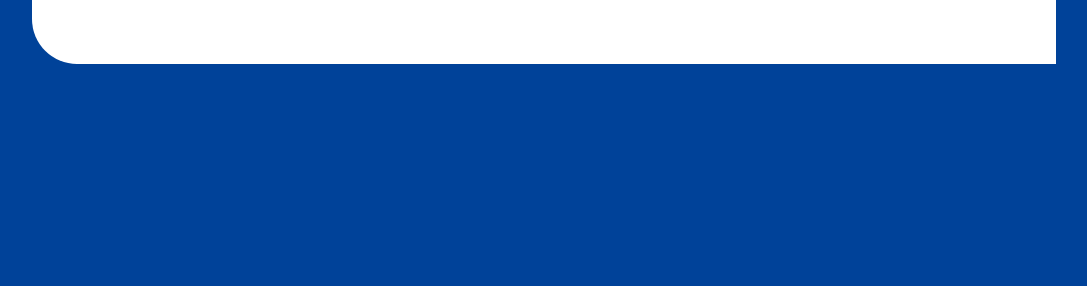
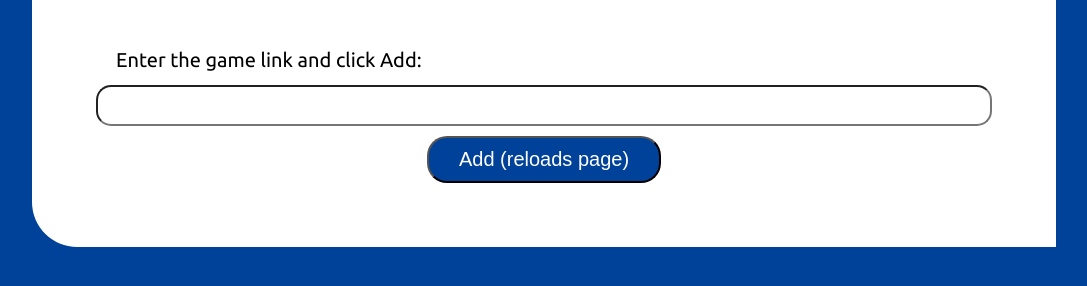
Before and after one commit to ivanelisandro/IzzyWishlist, a Django app: page /ps in a window 1280 px wide. Shown: the part 313-599 px from the top of the page, without its empty margins (96-1183 px from the left). Run offline with Django 3.2, Linux system fonts and the light colour scheme.

Commit message:
CHANGED: Updated layout and styles to include a form that enables the user to include games using the UI. This covers the item 4.2 of task "4. Playsapp Main Page".

```diff
--- a/source_code/izzywishlist/playsapp/templates/playsapp/index.html
+++ b/source_code/izzywishlist/playsapp/templates/playsapp/index.html
@@ -15,17 +15,21 @@
         <td class="table_text"><img src="{{ game.image_link }}"/></td>
         <td class="table_game_name">{{ game.name }}<br><div class="table_game_category">{{ game.category }}</div></td>
         <td class="table_text">
-          {% if game.discounted_price %}
+          {% if game.discounted_price or game.plus_discount %}
             <del class="crossed_text">
           {% endif %}
           {{ game.base_price }}
-          {% if game.discounted_price %}
+          {% if game.discounted_price or game.plus_discount %}
             </del>
           {% endif %}
           <br>
           {% if game.discounted_price %}
             <div class="discount_text">{{ game.discounted_price }}</div>
-          {% else %}
+          {% endif %}
+          {% if game.plus_discount %}
+            <div class="discount_text">{{ game.plus_discount }}</div>
+          {% endif %}
+          {% if not game.discounted_price and not game.plus_discount %}
             <div class="no_discount_text">No discount :(</div>
           {% endif %}
         </td>
@@ -34,4 +38,9 @@
       </tr>
     {% endfor %}
   </table>
+  <form action="/ps" method="post">{% csrf_token %}
+    <div class="input_game_label">Enter the game link and click Add:</div>
+    <input id="game_link" name="game_link" type="text" class="input_game">
+    <button type="submit">Add (reloads page)</button>
+  </form>
 {% endblock %}
--- a/source_code/izzywishlist/playsapp/views.py
+++ b/source_code/izzywishlist/playsapp/views.py
@@ -1,4 +1,5 @@
 from django.conf import settings
+from django.shortcuts import redirect
 from django.views.generic.base import TemplateView
 from html.parser import HTMLParser
 import json
@@ -13,34 +14,66 @@
     def __init__(self):
         super().__init__()
         self.wish = WishList()
-        self.wish.load()
-        self.wish.fill_list()
 
     def get_context_data(self, **kwargs):
         context = super().get_context_data(**kwargs)
-        sorted_games = sorted(self.wish.games, key=operator.attrgetter('name'))
-        games = [game.to_dict() for game in sorted_games]
-        context['games'] = games
+        context['games'] = self.wish.get_sorted_games()
         return context
+
+    def post(self, request, *args, **kwargs):
+        if request.method == 'POST':  # If method is POST,
+            game_link = request.POST.get('game_link')
+            if game_link:
+                self.wish.add_game(game_link)
+
+        return redirect('/ps')
 
 
 class WishList:
+    default_game_link = ''
+
     def __init__(self):
         self.links = []
         self.games = []
+        self.load_links()
+        self.reload_games()
 
-    def load(self):
-        self.links = []
+    @staticmethod
+    def is_valid_link(link: str):
+        return link and link.startswith(WishList.default_game_link)
+
+    def load_links(self):
+        if len(self.links) > 0:
+            return
         with open(settings.PLAYSAPP_LINKS_PATH, encoding='utf-8') as file:
             for line in file.read().splitlines():
                 if line:
                     self.links.append(line)
 
-    def fill_list(self):
-        if len(self.games) > 0:
+    def save_links(self):
+        with open(settings.PLAYSAPP_LINKS_PATH, mode='w', encoding='utf-8') as file:
+            file.writelines('\n'.join(self.links))
+
+    def add_game(self, link):
+        if not self.is_valid_link(link):
             return
 
-        self.games = []
+        self.links.append(link)
+        thread = threading.Thread(target=self.load_game, args=(link,))
+        thread.start()
+        self.save_links()
+        thread.join()
+
+    def reload_required(self):
+        _game_added = False
+        for link in self.links:
+            for game in self.games:
+                if game.link == link:
+                    break
+            else:
+                return True
+
+    def reload_games(self):
         tasks = []
         for link in self.links:
             thread = threading.Thread(target=self.load_game, args=(link,))
@@ -57,6 +90,13 @@
         parser.feed(content)
         self.games.append(game)
 
+    def get_sorted_games(self):
+        if self.reload_required():
+            print("RELOADING")
+            self.reload_games()
+        sorted_games = sorted(self.games, key=operator.attrgetter('name'))
+        return [game.to_dict() for game in sorted_games]
+
 
 class GameInfo:
     def __init__(self, link):
@@ -72,16 +112,14 @@
         self.plus_discount = ''
         self.plus_percent = ''
 
-    def format_discount(self):
-        _base_discount = None
-        if self.discounted_price and self.discounted_price != self.base_price:
-            _base_discount = f'{self.discounted_price} ({self.discount_percent})'
-        if self.plus_discount and self.plus_discount != self.base_price:
-            if _base_discount:
-                _base_discount += " // "
-            _base_discount = f'{self.plus_discount} ({self.plus_percent}) w/ Plus'
+    def format_discount(self, discount, percent, is_plus=False):
+        _formatted = None
+        if discount and discount != self.base_price:
+            _formatted = f'{discount} ({percent})'
+        if _formatted and is_plus:
+            _formatted = f'w/ Plus: {_formatted}'
 
-        return _base_discount
+        return _formatted
 
     def to_dict(self):
         return {
@@ -91,7 +129,8 @@
             'name': self.name,
             'category': self.category,
             'base_price': self.base_price,
-            'discounted_price': self.format_discount(),
+            'discounted_price': self.format_discount(self.discounted_price, self.discount_percent),
+            'plus_discount': self.format_discount(self.plus_discount, self.plus_percent, True),
         }
 
 
--- a/source_code/izzywishlist/static/css/base.css
+++ b/source_code/izzywishlist/static/css/base.css
@@ -26,12 +26,27 @@
 	overflow: hidden;
 }
 
-button {
-    background-color: #000000;
+input, textarea {
+    background-color: #ffffff;
+    color: #000000;
+    font-size: 15px;
+    margin: 10px 0px;
     padding: 10px 30px;
     border-radius: 15px;
+}
+
+button {
+    background-color: #004299;
+    padding: 10px 30px;
+	border-radius: 20px;
     color: #ffffff;
-    font-size: 15px;
+    font-size: 20px;
+    text-decoration: none;
+}
+
+button:hover{
+    color: #004299;
+	background-color: #ffffff;
 }
 
 img {
@@ -122,7 +137,14 @@
     font-size: 45px;
 }
 
-.new_article {
+.input_game_label {
+    text-align: left;
+	padding: 0px 20px;
+    font-size: 20px;
+	overflow: hidden;
+}
+
+.input_game {
 	width: 100%;
     -webkit-box-sizing: border-box; /* Safari/Chrome, other WebKit */
     -moz-box-sizing: border-box;    /* Firefox, other Gecko */
@@ -130,10 +152,6 @@
 }
 
 .article_button {
-	margin: 5% 0% 0% 0%;
+	/* margin: 5% 0% 0% 0%; */
 	float: right;
 }
-
-button:hover{
-    background-color: #004299;
-}
```
Also changed, not shown: specification/4. Playsapp Main Page.md (+1 -1 lines).
